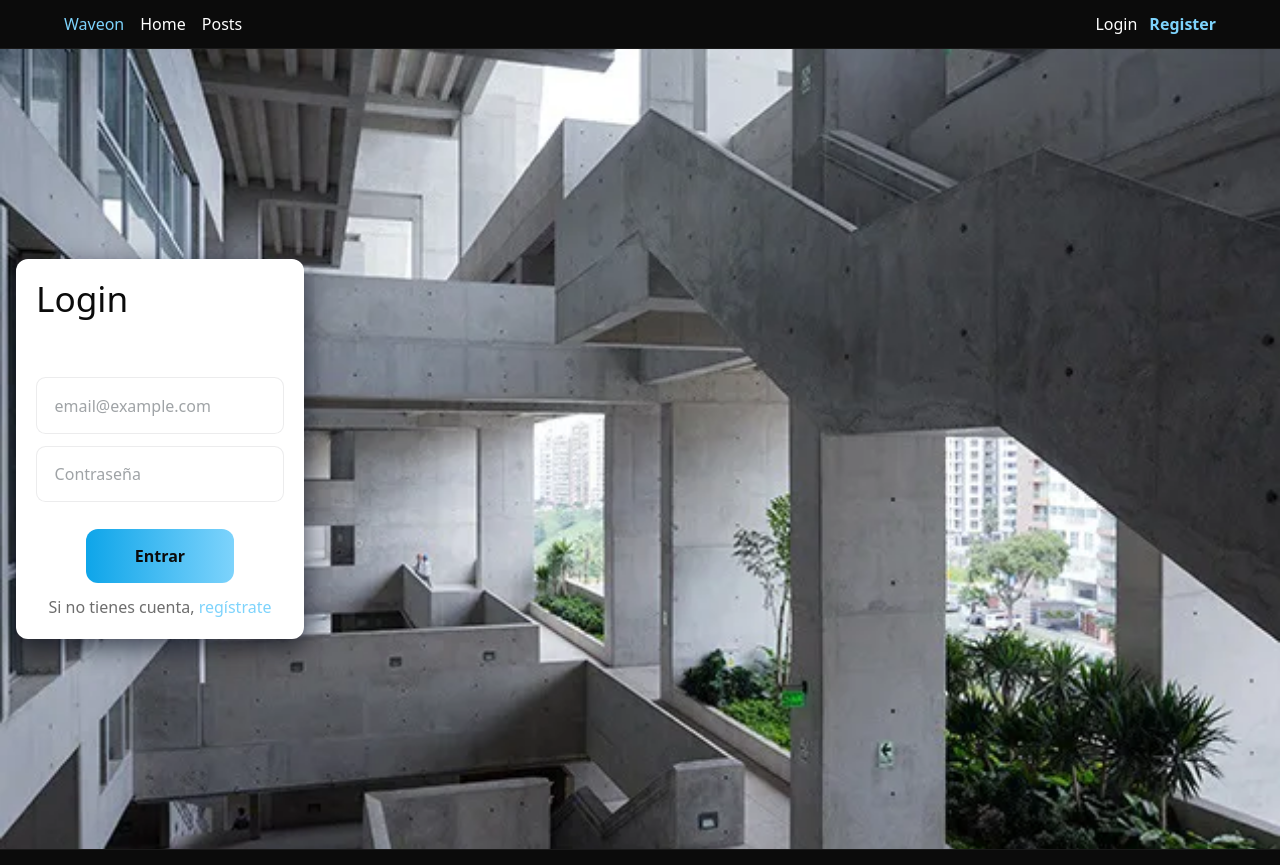
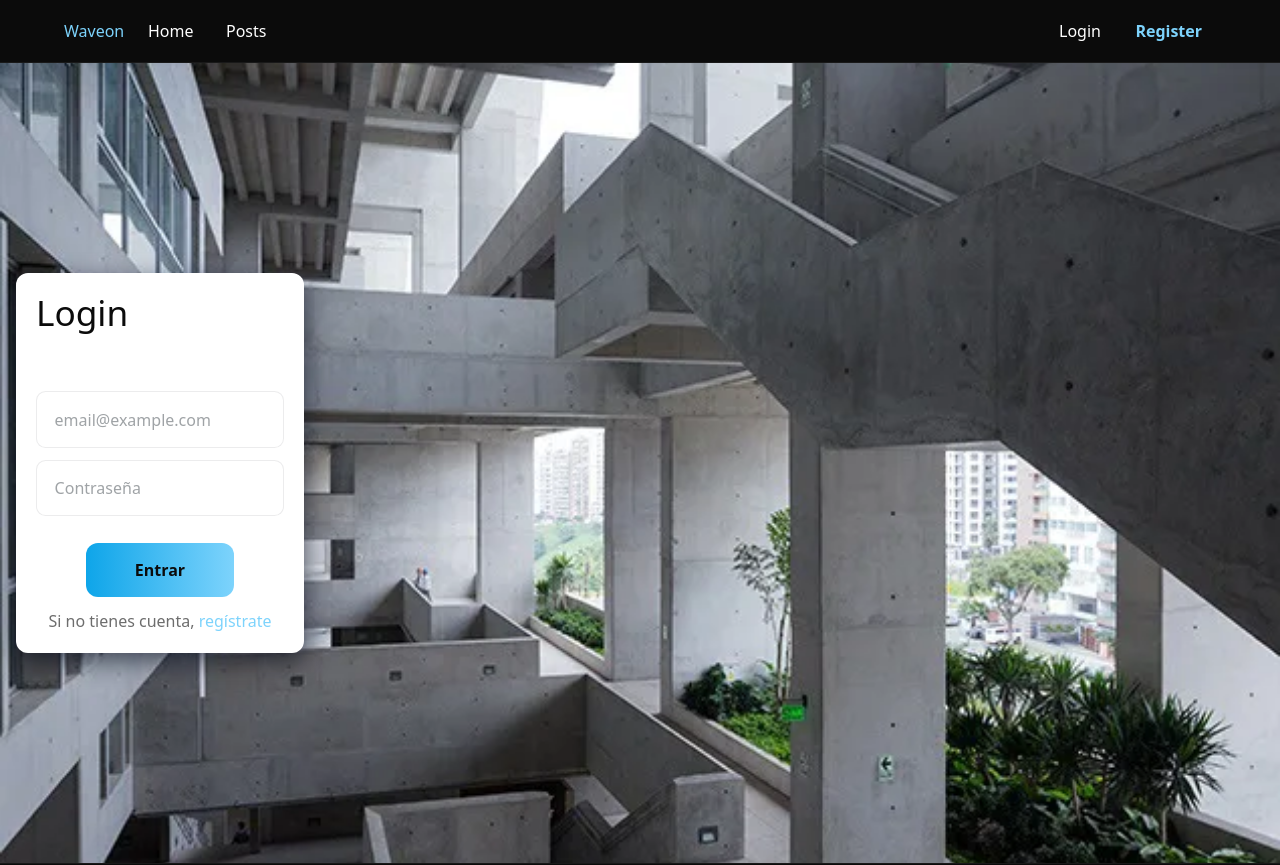
Before and after one commit to Lazheart/hack-front, a React (Vite) app: page /login in a window 1280 px wide. Shown: the top 865 px of the page. Built offline with nearby package versions, Linux system fonts and the light colour scheme.

Commit message:
4th Look

```diff
--- a/src/App.css
+++ b/src/App.css
@@ -129,3 +129,78 @@
 .f-menu a:hover {
   transform: scale(1.12);
 }
+
+/* --- simple UI animation utility classes --- */
+:root{
+  --anim-duration: 220ms;
+  --anim-ease: cubic-bezier(0.2,0,0,1);
+}
+
+@keyframes hf-fade-in-up {
+  from { opacity: 0; transform: translateY(6px); }
+  to   { opacity: 1; transform: translateY(0); }
+}
+
+@media (prefers-reduced-motion: no-preference) {
+  .anim-fade-in { animation: hf-fade-in-up 350ms var(--anim-ease) both; }
+}
+
+/* Hover/interaction growth and subtle shadow */
+.anim-grow-on-hover,
+.anim-navlink,
+.anim-cta,
+.anim-card,
+.anim-footer {
+  transition: transform var(--anim-duration) var(--anim-ease), box-shadow var(--anim-duration) var(--anim-ease), filter var(--anim-duration) var(--anim-ease);
+  will-change: transform, box-shadow, filter;
+}
+
+.anim-grow-on-hover:hover,
+.anim-navlink:hover,
+.anim-cta:hover,
+.anim-card:hover,
+.anim-footer:hover {
+  transform: scale(1.035);
+  box-shadow: 0 10px 30px rgba(2,6,23,0.25);
+}
+
+.anim-navlink {
+  display: inline-block;
+  padding: 6px 8px;
+  border-radius: 6px;
+}
+.anim-navlink:hover { transform: translateY(-3px) scale(1.03); }
+
+.anim-cta {
+  border-radius: 8px;
+  padding: 0.45rem 0.9rem;
+}
+
+.anim-header { backface-visibility: hidden; }
+
+.anim-card { border-radius: 8px; overflow: hidden; }
+
+.anim-footer img { transition: transform 300ms var(--anim-ease), filter 300ms var(--anim-ease); }
+.anim-footer img:hover { transform: scale(1.08) rotate(-3deg); filter: drop-shadow(0 8px 22px rgba(0,0,0,0.25)); }
+
+/* focus accessibility */
+.anim-navlink:focus-visible,
+.anim-cta:focus-visible,
+.anim-grow-on-hover:focus-visible {
+  outline: 3px solid rgba(100,110,255,0.15);
+  outline-offset: 2px;
+}
+
+@media (prefers-reduced-motion: reduce) {
+  .anim-fade-in,
+  .anim-grow-on-hover,
+  .anim-navlink,
+  .anim-cta,
+  .anim-card,
+  .anim-footer {
+    transition: none !important;
+    animation: none !important;
+    transform: none !important;
+    box-shadow: none !important;
+  }
+}
--- a/src/components/card.tsx
+++ b/src/components/card.tsx
@@ -54,7 +54,7 @@ const NewCard = () => {
   };
 
   return (
-    <Card sx={{ maxWidth: 345 }}>
+  <Card sx={{ maxWidth: 345 }} className="anim-card">
       <CardHeader
         avatar={
           <Avatar sx={{ bgcolor: red[500] }} aria-label="recipe">
--- a/src/components/footer.tsx
+++ b/src/components/footer.tsx
@@ -9,17 +9,17 @@ const Footer = () => {
   ]
 
   return (
-    <footer style={{borderTop: '1px solid rgba(255,255,255,0.06)', padding: '1.5rem 0', background: 'var(--bg-black)'}}>
+  <footer style={{borderTop: '1px solid rgba(255,255,255,0.06)', padding: '1.5rem 0', background: 'var(--bg-black)'}}>
       <div className="footer-inner">
         <div className="footer-left">
-          <img src={LogoImage} alt="logo" style={{height: 44}} />
+          <img className="anim-grow-on-hover" src={LogoImage} alt="logo" style={{height: 44}} />
         </div>
 
         <div className="footer-center">
           <h3 style={{margin: 0, color: 'var(--text-white)', fontSize: '1.1rem', fontWeight: 700}}>Colaboradores</h3>
           <div style={{display: 'flex', gap: '1rem', justifyContent: 'center', marginTop: '0.5rem', flexWrap: 'wrap'}}>
             {collaborators.map((c) => (
-              <a key={c.href} href={c.href} target="_blank" rel="noreferrer" style={{color: 'var(--text-white)', textDecoration: 'none', display: 'flex', gap: '.5rem', alignItems: 'center'}}>
+              <a key={c.href} className="anim-navlink" href={c.href} target="_blank" rel="noreferrer" style={{color: 'var(--text-white)', textDecoration: 'none', display: 'flex', gap: '.5rem', alignItems: 'center'}}>
                 <BsGithub />
                 <span style={{color: 'var(--celeste)'}}>{c.name}</span>
               </a>
@@ -28,7 +28,7 @@ const Footer = () => {
         </div>
 
         <div className="footer-right" style={{color: 'rgba(255,255,255,0.85)'}}>
-          <a href="https://github.com/Lazheart/cloud-hackaton" target="_blank" rel="noreferrer" style={{color: 'var(--text-white)', textDecoration: 'none', display: 'inline-flex', alignItems: 'center', gap: '.5rem'}}>
+          <a className="anim-navlink" href="https://github.com/Lazheart/cloud-hackaton" target="_blank" rel="noreferrer" style={{color: 'var(--text-white)', textDecoration: 'none', display: 'inline-flex', alignItems: 'center', gap: '.5rem'}}>
             <BsGithub />
             <span style={{color: 'var(--celeste)'}}>Repositorio</span>
           </a>
--- a/src/components/navbar.tsx
+++ b/src/components/navbar.tsx
@@ -70,24 +70,24 @@ const Navbar = () => {
 
   return (
     <>
-      <header ref={headerRef} style={headerStyle}>
+      <header ref={headerRef} style={headerStyle} className="anim-header anim-fade-in">
         <nav style={{display: 'flex', alignItems: 'center', gap: '1rem', padding: '0.75rem 1.5rem', maxWidth: '1200px', margin: '0 auto'}}>
           <div style={{fontWeight: 700}}>
-            <Link to="/" style={{color: 'var(--celeste)', textDecoration: 'none'}}>Waveon</Link>
+            <Link to="/" className="anim-grow-on-hover" style={{color: 'var(--celeste)', textDecoration: 'none'}}>Waveon</Link>
           </div>
 
           <div style={{display: 'flex', gap: '1rem', alignItems: 'center', flex: 1}}>
-            <Link to="/" style={{color: 'var(--text-white)', textDecoration: 'none'}}>Home</Link>
-            <Link to="/post" style={{color: 'var(--text-white)', textDecoration: 'none'}}>Posts</Link>
+            <Link to="/" className="anim-navlink" style={{color: 'var(--text-white)', textDecoration: 'none'}}>Home</Link>
+            <Link to="/post" className="anim-navlink" style={{color: 'var(--text-white)', textDecoration: 'none'}}>Posts</Link>
           </div>
 
           <div style={{display: 'flex', gap: '0.75rem', alignItems: 'center'}}>
             {user ? (
-              <button onClick={handleLogout} style={{background: 'transparent', color: 'var(--text-white)', border: '1px solid rgba(255,255,255,0.06)', padding: '0.5rem 0.8rem', borderRadius: 6}}>Logout</button>
+              <button onClick={handleLogout} className="anim-cta" style={{background: 'transparent', color: 'var(--text-white)', border: '1px solid rgba(255,255,255,0.06)', padding: '0.5rem 0.8rem', borderRadius: 6}}>Logout</button>
             ) : (
               <>
-                <Link to="/login" style={{color: 'var(--text-white)', textDecoration: 'none'}}>Login</Link>
-                <Link to="/register" style={{color: 'var(--celeste)', textDecoration: 'none', fontWeight: 700}}>Register</Link>
+                <Link to="/login" className="anim-navlink" style={{color: 'var(--text-white)', textDecoration: 'none'}}>Login</Link>
+                <Link to="/register" className="anim-cta" style={{color: 'var(--celeste)', textDecoration: 'none', fontWeight: 700}}>Register</Link>
               </>
             )}
           </div>
```
